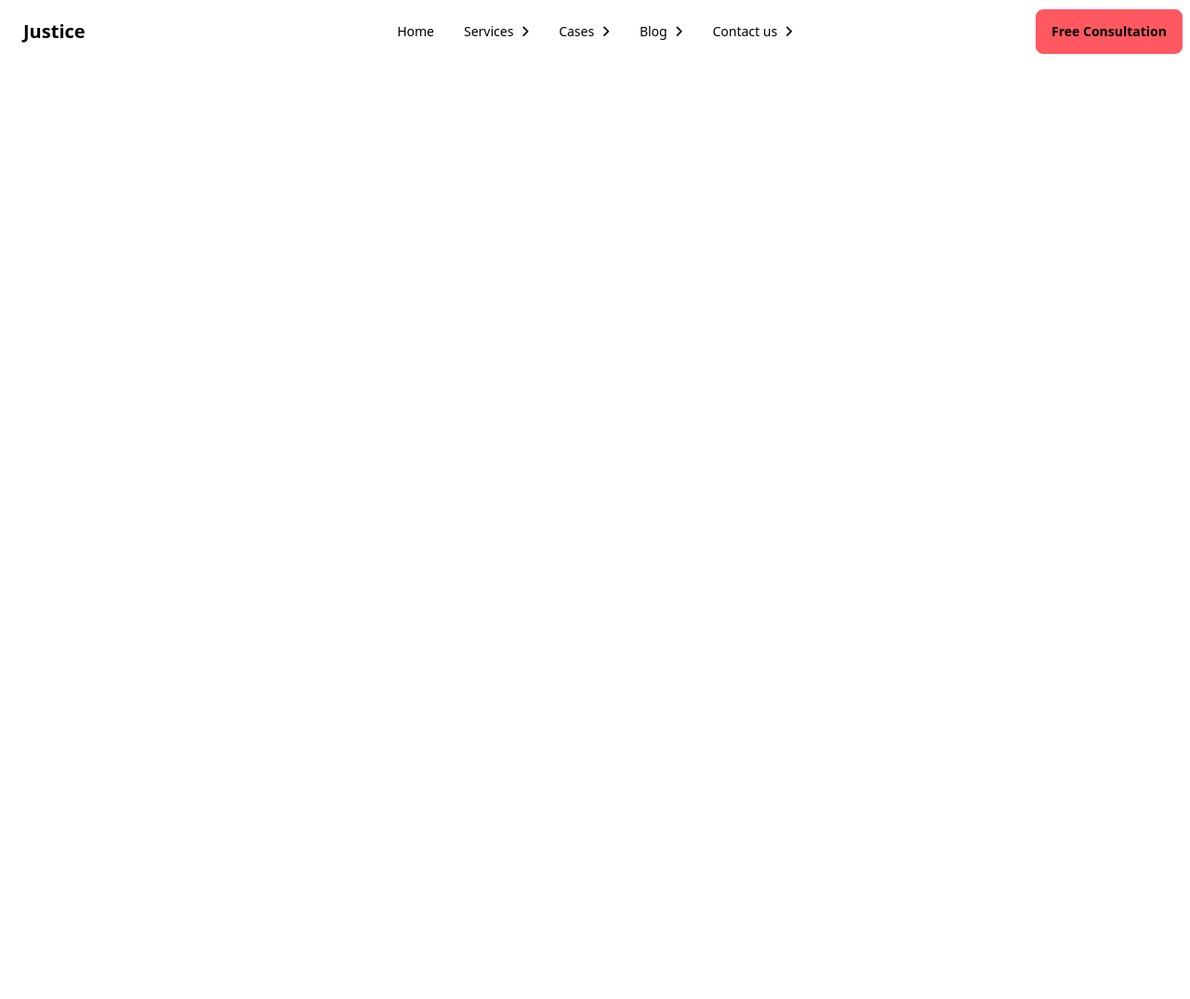
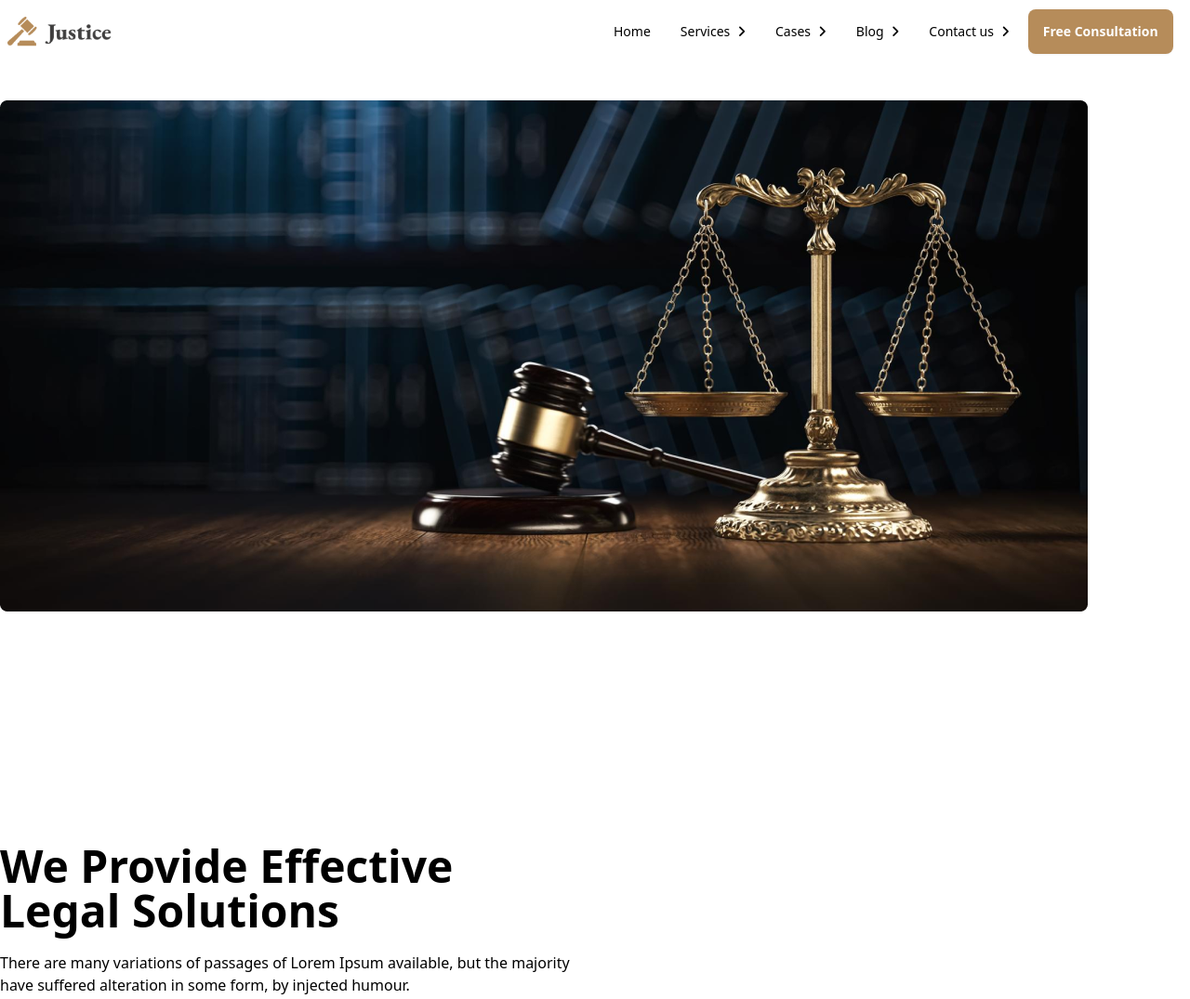
Before and after one commit to Mohinuddin0119/legal-solutions, a plain HTML site: page index.html in a window 1280 px wide. Shown: the top 1075 px of the page at 93% size. Before the commit the page ends 800 px from the top, so only its background shows below. Drawn offline with nearby package versions, Linux system fonts and the light colour scheme.

Commit message:
added footer and banner some section

```diff
--- a/index.html
+++ b/index.html
@@ -16,6 +16,7 @@
             extend: {
               colors: {
                 clifford: '#da373d',
+                'btn-color':'#B68C5A',
               }
             }
           }
@@ -28,8 +29,8 @@
         }
       </style>
 </head>
-<body>
-    <header>
+<body class="">
+    <header class="container mx-auto">
         <nav>
             <div class="navbar">
                 <div class="navbar-start">
@@ -58,7 +59,9 @@
                       <li><a>Contact Us</a></li>
                     </ul>
                   </div>
-                  <a class="btn btn-ghost text-xl">Justice</a>
+                  <div>
+                    <img class="w-28" src="./images/logo2.png" alt="">
+                  </div>
                 </div>
                 <div class="navbar-center hidden lg:flex">
                   <ul class="menu menu-horizontal px-1">
@@ -77,14 +80,40 @@
                     </a></li>
                   </ul>
                 </div>
-                <div class="navbar-end">
-                  <a class="btn btn-error">Free Consultation</a>
+                <div class="">
+                  <a class="btn bg-btn-color text-white border-none">Free Consultation</a>
                 </div>
               </div>
         </nav>
     </header>
-    <main>
-
+    <main class="container mx-auto">
+      <section class="my-10">
+        <div>
+          <div
+          class="min-h-screen bg-no-repeat"
+          style="background-image: url('./images/banner.png');"
+          ></div>
+          <div class="space-y-5">
+          <h2 class="text-5xl font-bold">We Provide Effective <br> Legal Solutions</h2>
+          <p>There are many variations of passages of Lorem Ipsum available, but the majority <br> have suffered alteration in some form, by injected humour.</p>
+          <div class=" min-h-screen">
+            <div class="flex justify-center items-baseline">
+              <div class=" ">
+                <form class="p-5">
+                  <div class="">
+                    <input type="" placeholder="Search your services" class="input input-bordered bg-white w-80" required />
+                  </div>
+              </div>
+              <div class="">
+                  <button class="btn bg-btn-color w-40 text-white border-none">Search</button>
+              </div>
+                </form>
+             </div>
+            </div>
+          </div>
+          </div>
+        </div>
+      </section>
     </main>
     <footer>
 
```
